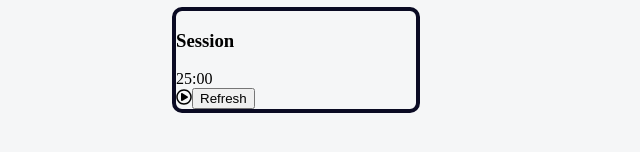
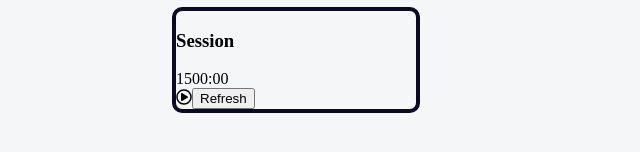
Before and after one commit to nikita-496/free-code-camp, a React (Create React App) app in the folder FrontEnd/25 + 5 Clock/: page / in a window 1280 px wide. Shown: the part 456-608 px from the top of the page, without its empty margins (318-958 px from the left). Built offline with nearby package versions, Linux system fonts and the light colour scheme.

Commit message:
break is not shown on the display when the timer is set

```diff
--- a/FrontEnd/25 + 5 Clock/src/App.js
+++ b/FrontEnd/25 + 5 Clock/src/App.js
@@ -2,14 +2,8 @@ import React, { Component } from "react";
 import Control from "./Control";
 import Timer from "./Timer"
 
-//Импорт функций
-import  start from  './function/start_timer';
-import refresh from './function/refresh';
-import transform from './function/transform';
-import decrease from './function/decrement';
-import increase from './function/increment';
 
-
+const audio = document.querySelector("#beep")
 
 class App extends Component {
     constructor(props) {
@@ -18,18 +12,165 @@ class App extends Component {
             countBreak: 5,
             countSession: 25,
             clockCount: 25 * 60,
-            currentTimer: "Session",
+            currentTimer: 'Session',
             interval: undefined,
             isPlaying: false,
             viewTimer: true,
         }
+        this.transformToTime = this.transformToTime.bind(this);
+        this.increase = this.increase.bind(this);
+        this.decrease = this.decrease.bind(this)
     }
 
     //Прекращение работы тайимера - время вышло
 componentWillUnmount() {
     clearInterval(this.interval);
 }
+//Запауск таймера (Проверено)
+handlePlayPause = () => {
+    const { isPlaying } = this.state;
 
+    if ( isPlaying) { //если таймер приостановлен
+        clearInterval(this.interval);
+        this.setState({
+            isPlaying: false
+        })
+    }
+    else { // если запущен
+        this.setState({
+            isPlaying: true
+        });
+
+         this.interval = setInterval(()=> {
+            const {clockCount, currentTimer, countBreak, countSession} = this.state;
+
+            if (clockCount === 0) { //если время истекло (минуты коничлись)
+                this.setState({
+                    //Установка соответсвующего заголовка для таймера
+                    currentTimer: (currentTimer ==="Session") ? 'Break' : 'Session',
+                    //Действия соответсвующего заголовка для таймера
+                    clockCount: (currentTimer ==="Session") ? (countBreak * 60) : (countSession * 60)
+                })
+
+                audio.play()
+            }else {
+                this.setState({ //время еще идет
+                    clockCount: clockCount - 1
+                });
+            }
+        }, 1000);
+    }
+}
+
+//Сброс таймера
+handleRefresh = () => {
+    this.setState({
+        countBreak: 5,
+        countSession: 25,
+        clockCount: 25 * 60,
+        currentTimer: "Session",
+        isPlaying: false,
+    });//Зачем это писать, влияет ли это на работу приложения ?
+    clearInterval(this.interval);
+
+    //Отключения звукового сигнала при клике на кнупку сброс
+    audio.pause();
+    audio.currentTimer = 0;
+}
+
+//Перевод к формату мм::cc (время)
+transformToTime = (count, flag) => {
+    if (!flag) {count *= 60}  //чтоюбы при установки времени breack не отображался на дисплее
+    console.log(flag)
+    let minutes = Math.floor(count / 60);
+    let seconds = count % 60;
+
+    minutes = minutes < 10 ? ('0' + minutes) : minutes;
+    seconds = seconds < 10 ? ('0' + seconds) : seconds;
+
+    return `${minutes}:${seconds}`
+}
+
+increase (e) {
+        const {countBreak, countSession, isPlaying} = this.state;
+        if (e.target.id === "break-increment") {
+
+            //для увеличения break
+        if (countBreak < 60){ //увеличиваем до 60 мин.
+            if (!isPlaying) {
+                this.setState({
+                    countBreak: countBreak + 1,
+                    clockCount: (countBreak + 1) * 60,
+                    viewTimer: false
+                })
+            }
+        }else {
+            this.setState({
+                countBreak: 60,
+                viewTimer: false
+                })
+            }
+        }
+
+         //для увеличения Session
+    else {
+
+        if (countSession < 60){ //увеличиваем до 60 мин.
+            if (!isPlaying) {
+                this.setState({
+                    countSession: countSession + 1,
+                    clockCount: (countSession + 1) * 60,
+                    viewTimer: true
+                })
+            }
+         }else {
+            this.setState({
+                countSession: 60,
+                viewTimer: true
+            })
+         }
+     }
+}
+
+decrease (e) {
+    const {countBreak, countSession, isPlaying, } = this.state;
+    if (e.target.id === "break-decrement") {
+
+        //для уменьшения break
+        if (countBreak > 1){ //уменьшаем до 1
+            if (!isPlaying) {
+                this.setState({
+                    countBreak: countBreak - 1,
+                    clockCount: (countBreak - 1) * 60,
+                    viewTimer: false
+                })
+            }
+        }else { //1 предел уменьшения
+            this.setState({
+                countBreak: 1,
+                viewTimer: false
+                })
+            }
+        }
+
+         //для уменьшения Session
+    else {
+        if (countSession > 1){ //уменьшаем до 1
+            if (!isPlaying) {
+                this.setState({
+                    countSession: countSession - 1,
+                    clockCount: (countSession - 1) * 60,
+                    viewTimer: true
+                })
+            }
+         }else {
+            this.setState({
+                countSession: 1,
+                viewTimer: true
+            })
+         }
+     }
+}
 //Установка времени должна отображаться только для Session
 /*setTimer = (time) => {
     const view = this.state.viewTimer
@@ -40,9 +181,29 @@ componentWillUnmount() {
 
 }*/
 
+handleLengthChange = (count, timerType) => {
+    const {countSession, countBreak, isPlaying, currentTimer} = this.state;
+    let newCount;
+
+    if(timerType === 'Session') {newCount = countSession + count}
+    else {newCount = countBreak + count}
+
+    if(newCount > 0 && newCount < 61 && !isPlaying) {
+        this.setState({
+            [`${timerType}Count`] : newCount
+        });
+
+        if(currentTimer.toLowerCase() === timerType) {
+            this.setState({
+                clockCount: newCount * 60
+            })
+        }
+    }
+}
 
 render() {
     const {countBreak,countSession,clockCount,currentTimer,isPlaying, viewTimer } = this.state;
+    const {handlePlayPause, handleRefresh, transformToTime, increase, decrease} = this
     return(
         <div className = "app-container" id = "app">
             <h2 className = "main-title">25 + 5 Clock</h2>
@@ -54,13 +215,13 @@ render() {
                 />
                 <Timer
                     clockCount = {clockCount}
+                    countSession = {countSession}
                     currentTimer = {currentTimer}
                     isPlaying = {isPlaying}
-                    viewTimer = {viewTimer}
-                    setTimer = {this.setTimer}
-                    transform = {transform}
-                    start = {start}
-                    refresh = {refresh}
+                    view = {viewTimer}
+                    transform = {transformToTime}
+                    start = {handlePlayPause}
+                    refresh = {handleRefresh}
                 />
         </div>
         )
```
